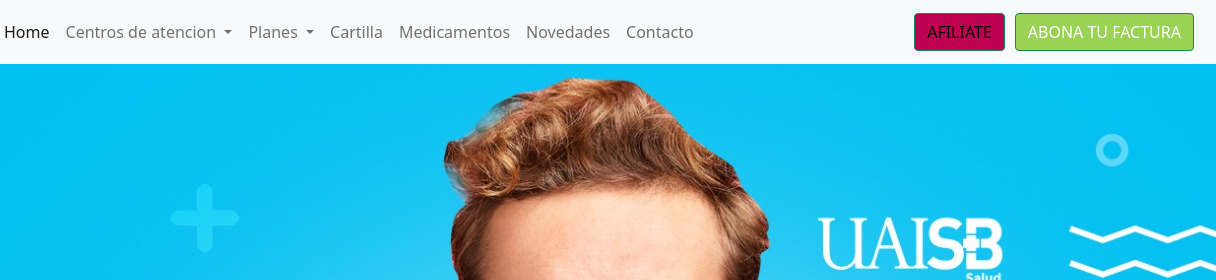
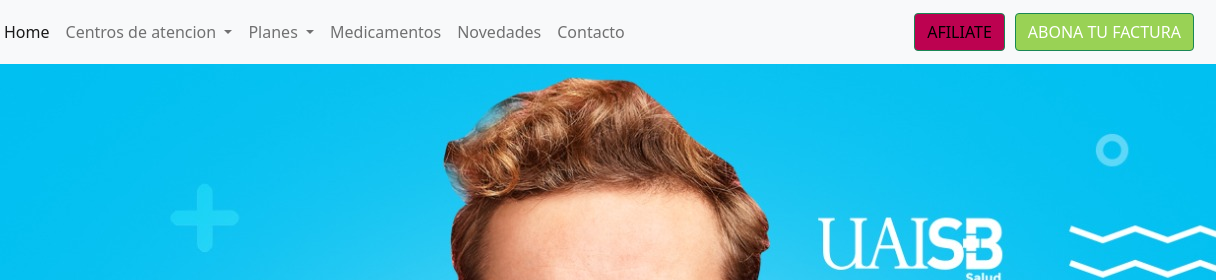
Before and after one commit to SebastianAbalos/TrabajoFinal, a website: page section/centrosMedicos.html in a window 1280 px wide. Shown: the top 280 px of the page, 64-1280 px from the left. Drawn offline with nearby package versions, Linux system fonts and the light colour scheme.

Commit message:
Trabajo final

```diff
--- a/section/centrosMedicos.html
+++ b/section/centrosMedicos.html
@@ -54,9 +54,6 @@
                                         </li>
                                     </ul>
                                 </li>
-                            <li class="nav-item sombreadoHeader">
-                                <a class="nav-link" href="./cartilla.html">Cartilla</a>
-                            </li>
                             <li class="nav-item sombreadoHeader">
                                 <a class="nav-link" href="./medicamentos.html">Medicamentos</a>
                             </li>
```
Also changed, not shown: section/contacto.html (+1 -3 lines), section/medicamentos.html (+1 -3 lines), section/novedades.html (+1 -3 lines), section/planAzul.html (+0 -3 lines), section/planBronce.html (+1 -3 lines), section/planOro.html (+1 -3 lines), section/planPlata.html (+1 -3 lines), section/sedes.html (+1 -3 lines).
